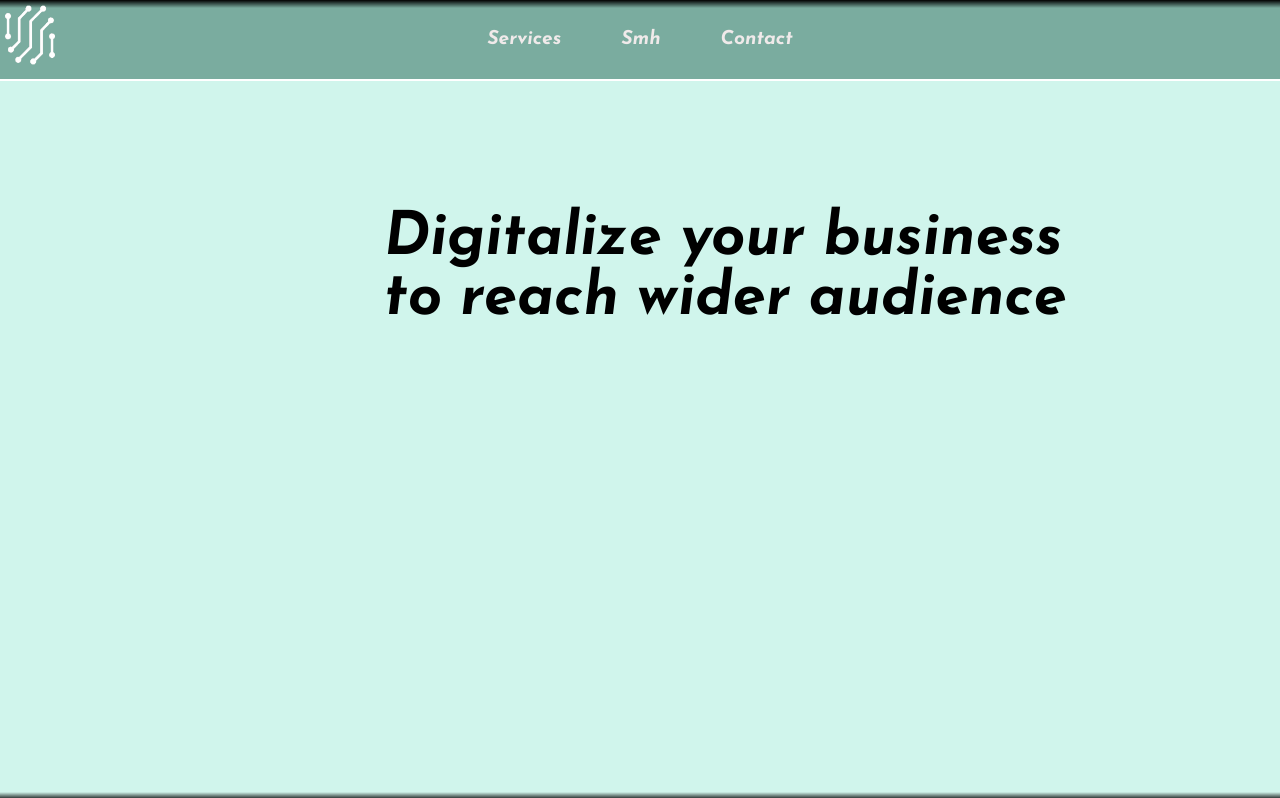
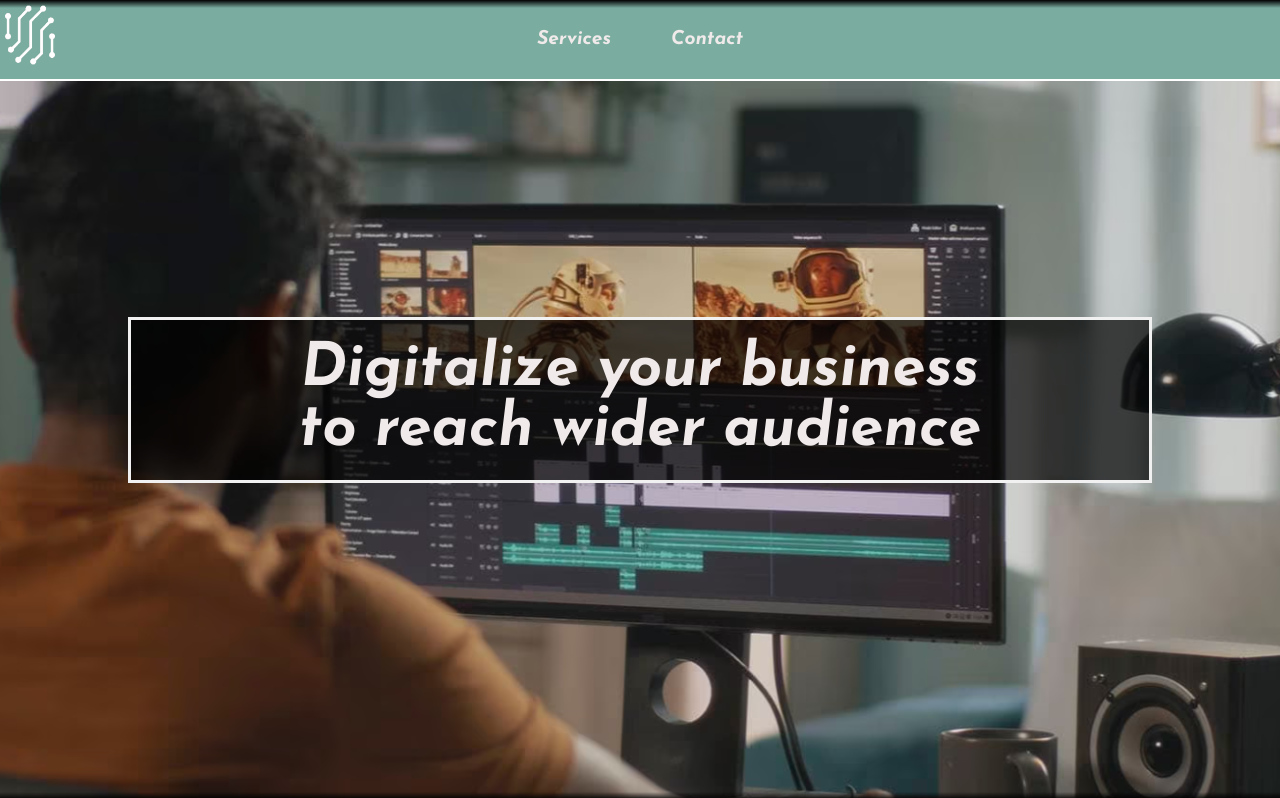
Before and after one commit to kotaupwork/priprema3, a plain HTML site: page index.html in a window 1280 px wide. Shown: the top 798 px of the page. Drawn offline with Linux system fonts and the light colour scheme.

Commit message:
Complete overhaul

```diff
--- a/index.html
+++ b/index.html
@@ -57,7 +57,6 @@
                     </ul>
                 </div>
                 </li>
-                <li><a href="#"> Smh </a></li>
                 <li><a href="#"> Contact </a>
                     <div class="submenu">
                         <ul>
@@ -71,13 +70,13 @@
             </ul>
         </div>
 
+
         <!-- Body 1 -->
-        <div class="slikaDiv pozadina slikaBg1">
-
+        <div class="slikaDiv pozadina slikaBg1" style="background-size: cover;">
             <div class="drzacDiv" style="height: 40vh;">
-                <div style="height: 100%; width: 40%; padding-top: 10%; padding-bottom: 10%;">
-                    <h2 class=" bojat2"> Digitalize your business </h2>
-                    <h2 class=" bojat2"> to reach wider audience </h2>
+                <div class="kutija">
+                    <h2 class=""> Digitalize your business </h2>
+                    <h2 class=""> to reach wider audience </h2>
                 </div>
                 <!--Dodati sliku-->
             </div>
@@ -85,7 +84,7 @@
             </div>
         </div>
 
-        <!-- Body 2 -->
+        <!-- Body 3 -->
         <div class="slikaDiv pozadina slika11">
 
             <div class="" style="height: 100vh;"></div>
@@ -110,11 +109,11 @@
             <div class="footerInfo">
                 <h3>Social</h3>
                 <img src="slike/ikonice/linkedin.png" class="ikona">
-                <h4><a href="https://www.linkedin.com/in/nikolakotarenov" class="footerLink bojat1">Digitalize marketing agency</a></h4>
+                <h4><a href="https://www.linkedin.com/in/nikolakotarenov" class="footerLink bojat2">Digitalize marketing agency</a></h4>
                 <img src="slike/ikonice/instagram.png" class="ikona">
-                <h4><a href="https://www.instagram.com/cojstvocorporation/" class="footerLink bojat1">@digitalize</a></h4>
+                <h4><a href="https://www.instagram.com/cojstvocorporation/" class="footerLink bojat2">@digitalize</a></h4>
                 <img src="slike/ikonice/twitter.png" class="ikona">
-                <h4><a href="https://www.twitter.com" class="footerLink bojat1">@digitalize</a></h4>
+                <h4><a href="https://www.twitter.com" class="footerLink bojat2">@digitalize</a></h4>
             </div>
             <div class="madeBy">
                 <a href="about.html"><img src="slike/ikonice/#" class="ikona" style="float: right; height: 60px;"></a>
--- a/style.css
+++ b/style.css
@@ -46,7 +46,7 @@
 }
 
 body{
-    background-color: rgb(208, 245, 236);
+    background-color: rgb(50, 48, 52);
 }
 
 a{
@@ -122,7 +122,7 @@ h4{
 
 .menustrip ul li:hover
 {
-    background-color:black;
+    background-color:rgb(0, 0, 0, 10%);
     border-radius: 4px;
 }
 
@@ -140,7 +140,7 @@ h4{
 {
     display:block;
     position: absolute;
-    background-image: linear-gradient(black, rgb(0, 0, 0, 80%), rgb(0, 0, 0, 70%));
+    background-image: linear-gradient(rgb(122, 172, 159), rgb(122, 172, 159, 70%), transparent);
 
     margin-top: 15px;
     margin-left: -15px;
@@ -163,7 +163,7 @@ h4{
 }
 .submenu ul li a:hover
 {
-    color: rgb(255, 189, 43);
+    color: rgb(29, 28, 28);
 }
 .menustrip ul li:hover .submenu ul li:last-child
 {
@@ -182,12 +182,12 @@ h4{
     display: block;
     margin-top: -50px;
     margin-left: 170px;
-    background-image: linear-gradient(black, rgb(0, 0, 0, 80%), rgb(0, 0, 0, 70%));
+    background-image: linear-gradient(rgb(122, 172, 159), rgb(122, 172, 159, 70%), transparent);
 }
 
 .submenu1 ul li a:hover
 {
-    color: rgb(255, 189, 43);
+    color: rgb(29, 28, 28);
 }
 
 
@@ -224,6 +224,21 @@ h4{
     display: flex;
     align-items: center;
     justify-content: center
+}
+
+.kutija{
+    background-color: rgba(0,0,0, 70%); /* Black w/opacity/see-through */
+    color: white;
+    font-weight: bold;
+    border: 3px solid #f1f1f1;
+    position: absolute;
+    top: 50%;
+    left: 50%;
+    transform: translate(-50%, -50%);
+    z-index: 2;
+    width: 80%;
+    padding: 20px;
+    text-align: center;
 }
 
 .slikaElement{
@@ -270,7 +285,6 @@ h4{
 .boja1{
     background: rgb(122, 172, 159);
 }
-
 .bojag1{
     background-image: linear-gradient(black,black 60%, transparent);
 }
@@ -317,7 +331,7 @@ h4{
 }
 
 .slikaBg1{
-    background-image: url("slike/#");
+    background-image: url("slike/stock/desktop1.png");
 }
 .slikaBg2{
     background-image: url("slike/#");
```
Also changed, not shown: slike/stock/analitics.jpeg (added), slike/stock/desktop1.png (added), slike/stock/stonks.svg (added), slike/stock/table.png (added).
